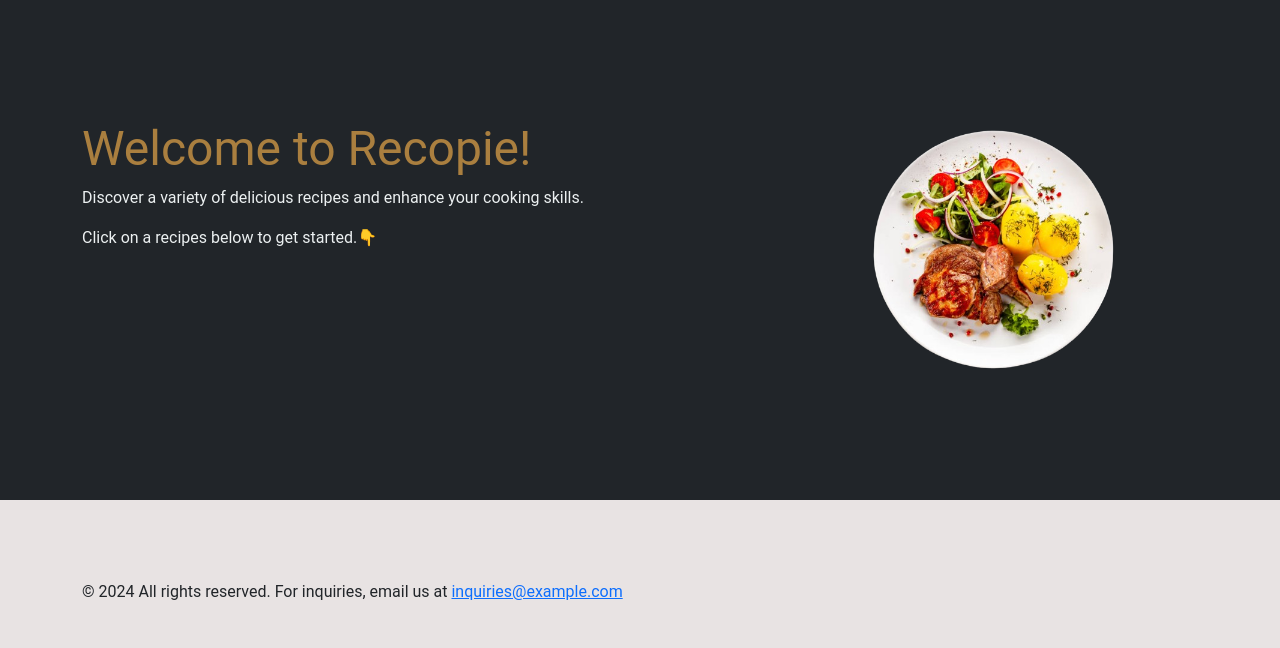
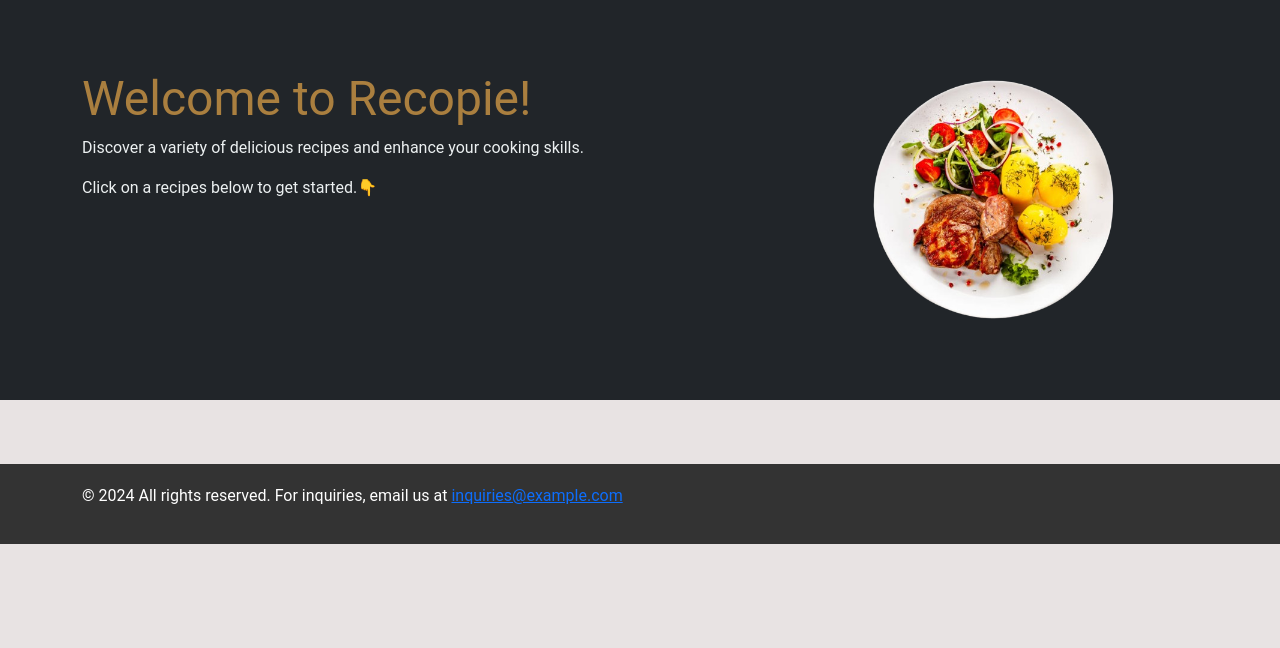
Before and after one commit to joanita-51/my-first-blog, a Django app: page / in a window 1280 px wide. Shown: the part 152-800 px from the top of the page. Run offline with Django 4.2, Linux system fonts and the light colour scheme; data that the repository does not hold is empty.

Commit message:
collecting static files

```diff
--- a/Website/static/css/blog.css
+++ b/Website/static/css/blog.css
@@ -77,9 +77,11 @@
 
 #title{
     color: #5E221C;
-    font-size: 100px;
+    font-size: 80px;
     font-weight: 200;
     font-family: 'Lobster', cursive;
+    margin-top: 40px;
+    margin-bottom: 40px;
 }
 
 .list,.ingredient{
@@ -123,6 +125,7 @@
     gap: 40px;
     /* justify-content: center; */
     text-decoration: none;
+    margin-bottom: 4rem;
 }
 
 .card {
@@ -174,8 +177,8 @@
 
 /* Additional styles for intro-section */
 .intro-section {
-    padding: 100px 0; /* Adjust padding as needed */
-    margin-bottom: 5rem;
+    padding: 50px 0; /* Adjust padding as needed */
+    margin-bottom: 4rem;
 }
 
 .intro-section h2 {
@@ -185,3 +188,13 @@
 .intro-section p {
     color: #ecf0f1; /* Text color for p */
 }
+
+.hero{
+    display: flex;
+}
+.footer {
+    background-color: #333;
+    color: #fff;
+    padding: 20px 0;
+
+}
```
